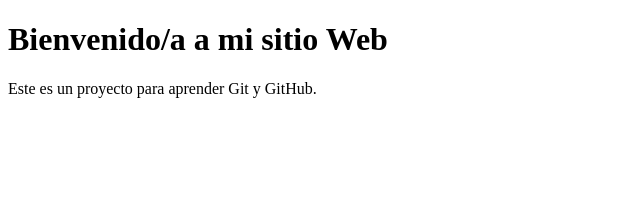
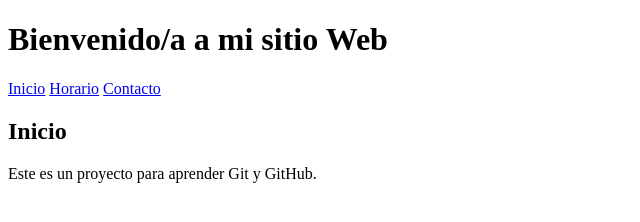
Before and after one commit to bryancontre01-oss/MiProyectoWeb, a plain HTML site: page index.html in a window 1280 px wide. Shown: the whole page, without its empty margins (0-640 px from the left). Drawn offline with Linux system fonts and the light colour scheme.

Commit message:
Añadir menú de navegación

```diff
--- a/index.html
+++ b/index.html
@@ -7,6 +7,15 @@
 </head>
 <body>
     <h1>Bienvenido/a a mi sitio Web</h1>
+
+    <nav>
+        <a href="#inicio">Inicio</a>
+        <a href="#horario">Horario</a>
+        <a href="#contacto">Contacto</a>
+    </nav>
+
+    <h2 id="inicio">Inicio</h2>
     <p>Este es un proyecto para aprender Git y GitHub.</p>
+
 </body>
 </html>
```
